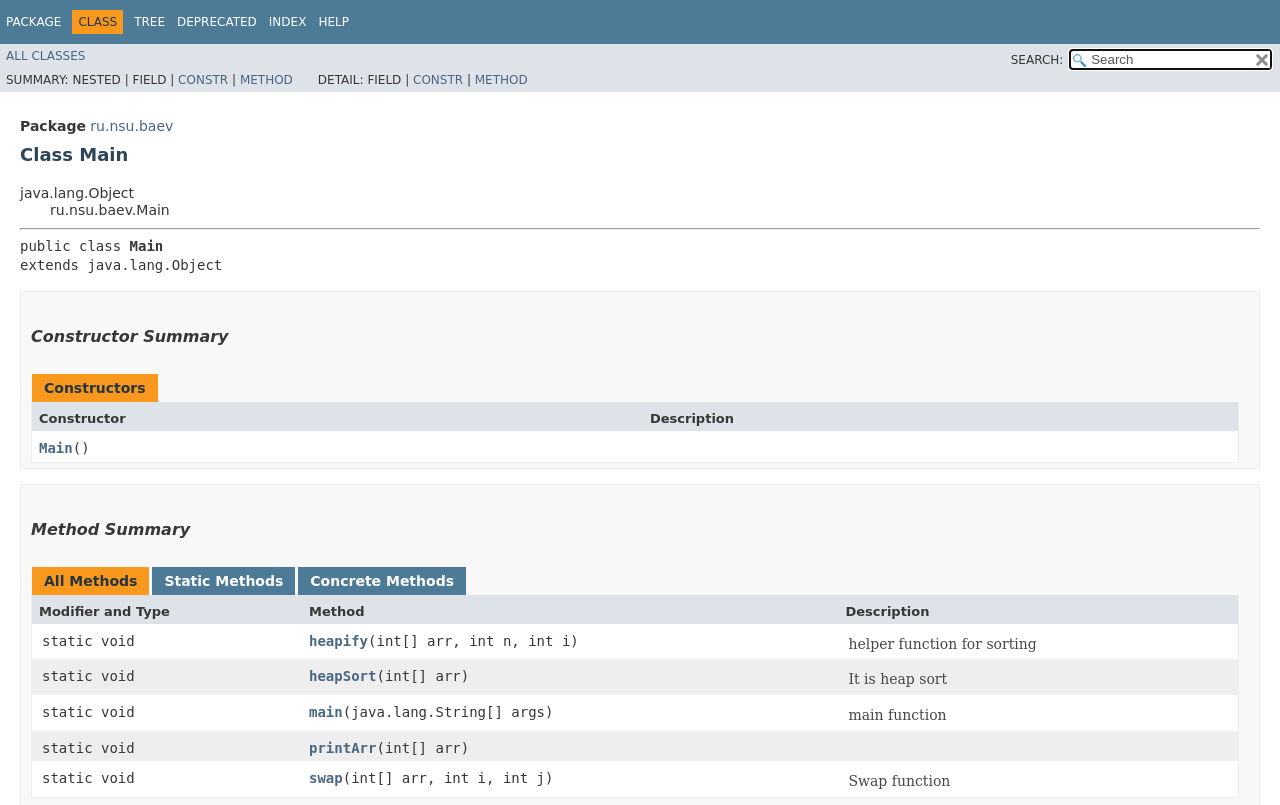
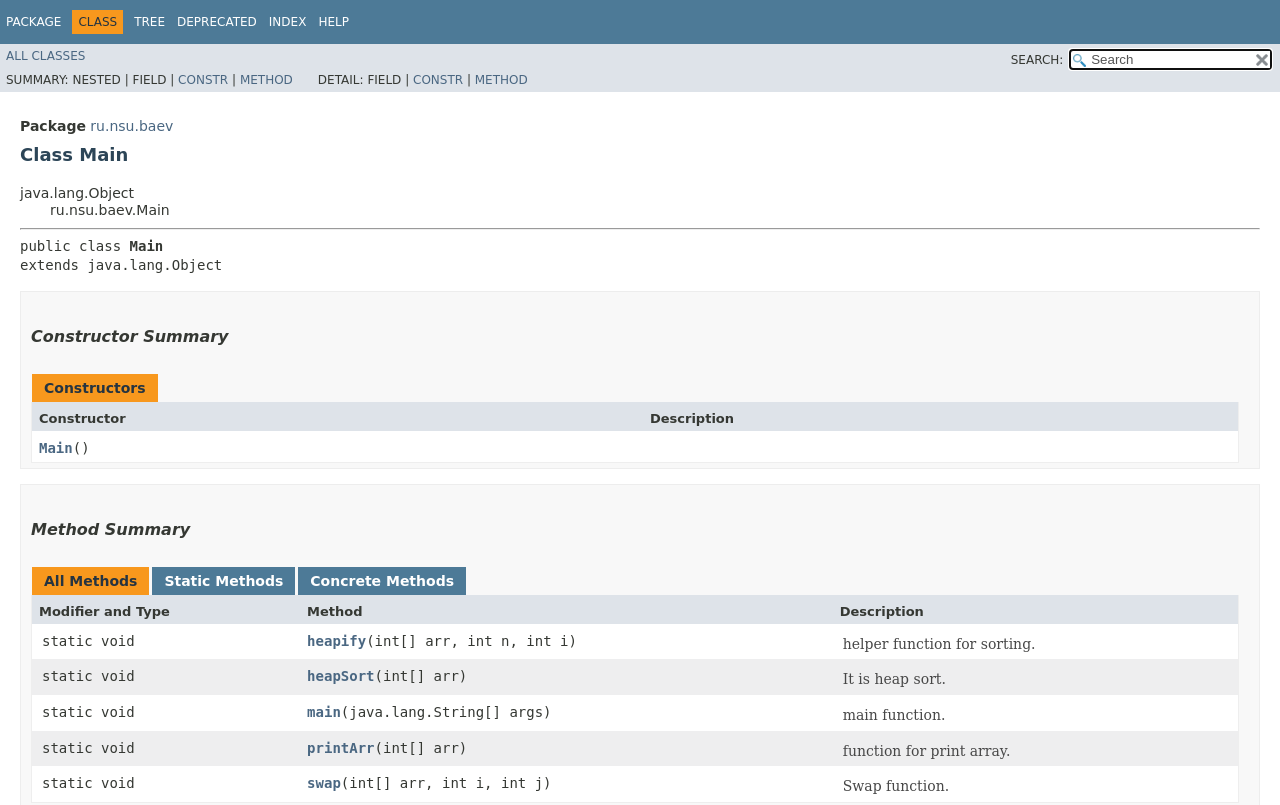
Before and after one commit to YogNare/OOP, a plain HTML site: page Task_1_1_1/ru/nsu/baev/Main.html in a window 1280 px wide. Shown: the top 805 px of the page. Drawn offline with Linux system fonts and the light colour scheme; no server answers; a script that the page names is missing; a web font is replaced by a local one.

Commit message:
Deploying to gh-pages from @ YogNare/OOP@f33efdfa8aab059b5418dd9ce20108785bdd6335 🚀

```diff
--- a/Task_1_1_1/ru/nsu/baev/Main.html
+++ b/Task_1_1_1/ru/nsu/baev/Main.html
@@ -179,27 +179,29 @@ extends java.lang.Object</pre>
        int&nbsp;n,
        int&nbsp;i)</code></th>
 <td class="colLast">
-<div class="block">helper function for sorting</div>
+<div class="block">helper function for sorting.</div>
 </td>
 </tr>
 <tr id="i1" class="rowColor">
 <td class="colFirst"><code>static void</code></td>
 <th class="colSecond" scope="row"><code><span class="memberNameLink"><a href="#heapSort(int%5B%5D)">heapSort</a></span>&#8203;(int[]&nbsp;arr)</code></th>
 <td class="colLast">
-<div class="block">It is heap sort</div>
+<div class="block">It is heap sort.</div>
 </td>
 </tr>
 <tr id="i2" class="altColor">
 <td class="colFirst"><code>static void</code></td>
 <th class="colSecond" scope="row"><code><span class="memberNameLink"><a href="#main(java.lang.String%5B%5D)">main</a></span>&#8203;(java.lang.String[]&nbsp;args)</code></th>
 <td class="colLast">
-<div class="block">main function</div>
+<div class="block">main function.</div>
 </td>
 </tr>
 <tr id="i3" class="rowColor">
 <td class="colFirst"><code>static void</code></td>
 <th class="colSecond" scope="row"><code><span class="memberNameLink"><a href="#printArr(int%5B%5D)">printArr</a></span>&#8203;(int[]&nbsp;arr)</code></th>
-<td class="colLast">&nbsp;</td>
+<td class="colLast">
+<div class="block">function for print array.</div>
+</td>
 </tr>
 <tr id="i4" class="altColor">
 <td class="colFirst"><code>static void</code></td>
@@ -207,7 +209,7 @@ extends java.lang.Object</pre>
     int&nbsp;i,
     int&nbsp;j)</code></th>
 <td class="colLast">
-<div class="block">Swap function</div>
+<div class="block">Swap function.</div>
 </td>
 </tr>
 </table>
@@ -262,7 +264,7 @@ extends java.lang.Object</pre>
 <pre class="methodSignature">public static&nbsp;void&nbsp;heapify&#8203;(int[]&nbsp;arr,
                            int&nbsp;n,
                            int&nbsp;i)</pre>
-<div class="block">helper function for sorting</div>
+<div class="block">helper function for sorting.</div>
 <dl>
 <dt><span class="paramLabel">Parameters:</span></dt>
 <dd><code>arr</code> - is integer array.</dd>
@@ -280,7 +282,7 @@ extends java.lang.Object</pre>
 <pre class="methodSignature">public static&nbsp;void&nbsp;swap&#8203;(int[]&nbsp;arr,
                         int&nbsp;i,
                         int&nbsp;j)</pre>
-<div class="block">Swap function</div>
+<div class="block">Swap function.</div>
 <dl>
 <dt><span class="paramLabel">Parameters:</span></dt>
 <dd><code>arr</code> - is integer array.</dd>
@@ -296,7 +298,7 @@ extends java.lang.Object</pre>
 <li class="blockList">
 <h4>heapSort</h4>
 <pre class="methodSignature">public static&nbsp;void&nbsp;heapSort&#8203;(int[]&nbsp;arr)</pre>
-<div class="block">It is heap sort</div>
+<div class="block">It is heap sort.</div>
 <dl>
 <dt><span class="paramLabel">Parameters:</span></dt>
 <dd><code>arr</code> - is integer array.</dd>
@@ -310,6 +312,11 @@ extends java.lang.Object</pre>
 <li class="blockList">
 <h4>printArr</h4>
 <pre class="methodSignature">public static&nbsp;void&nbsp;printArr&#8203;(int[]&nbsp;arr)</pre>
+<div class="block">function for print array.</div>
+<dl>
+<dt><span class="paramLabel">Parameters:</span></dt>
+<dd><code>arr</code> - is integer array.</dd>
+</dl>
 </li>
 </ul>
 <a id="main(java.lang.String[])">
@@ -319,7 +326,7 @@ extends java.lang.Object</pre>
 <li class="blockList">
 <h4>main</h4>
 <pre class="methodSignature">public static&nbsp;void&nbsp;main&#8203;(java.lang.String[]&nbsp;args)</pre>
-<div class="block">main function</div>
+<div class="block">main function.</div>
 <dl>
 <dt><span class="paramLabel">Parameters:</span></dt>
 <dd><code>args</code> - is basic arguments.</dd>
```
Also changed, not shown: Task_1_1_1/index-all.html (+7 -5 lines), 3 other files.
